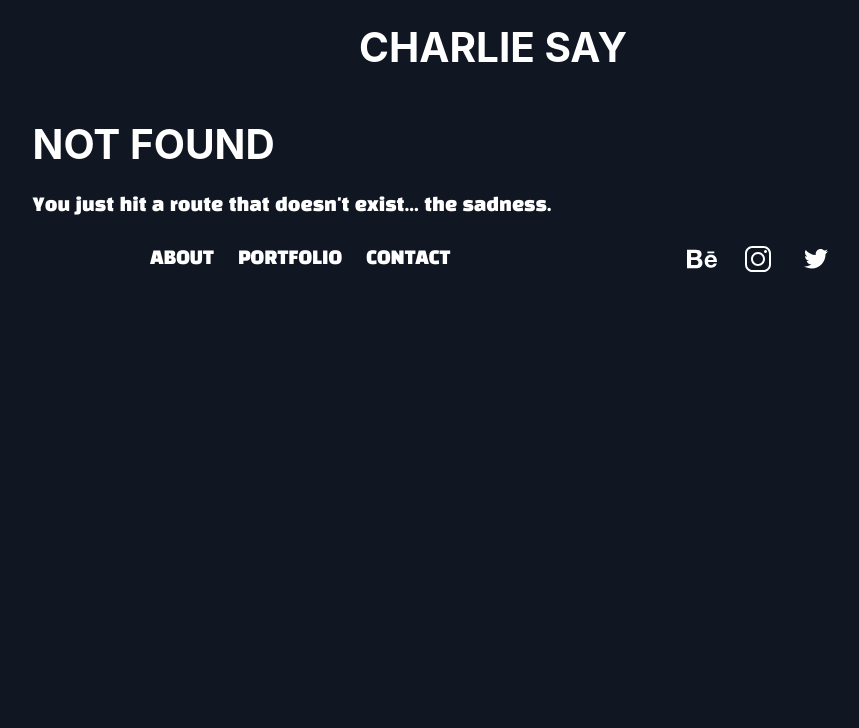
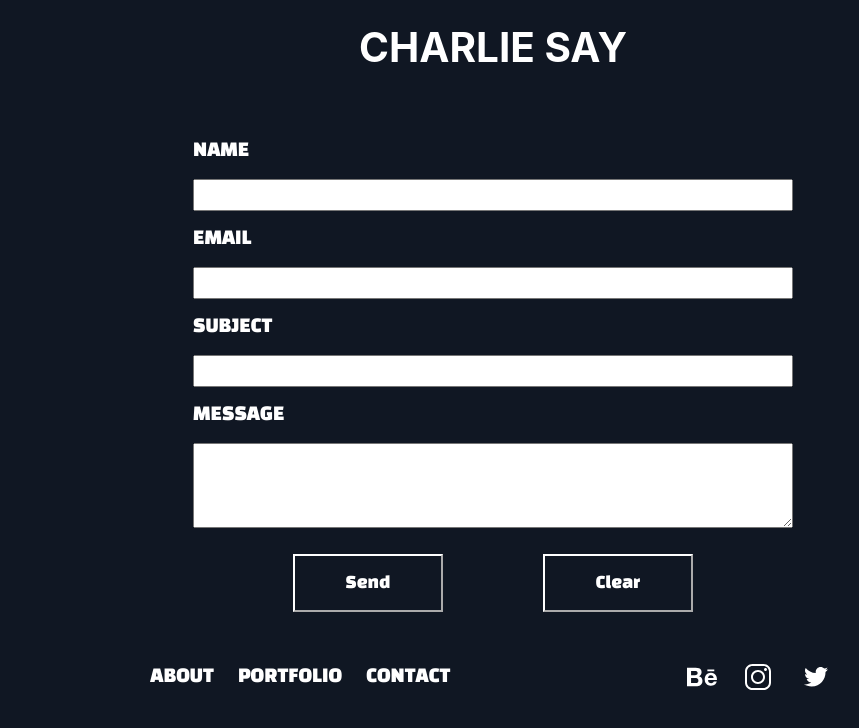
Before and after one commit to CharlieSay/CharliePortfolio, a Gatsby site: page /contact in a window 1280 px wide. Before the commit this address had no page. Shown: the whole page, without its empty margins (147-1006 px from the left). Built offline with nearby package versions, Linux system fonts and the light colour scheme; Gatsby itself is replaced by a stand-in of ours.

Commit message:
Added contact page

```diff
--- a/gatsby-config.js
+++ b/gatsby-config.js
@@ -16,11 +16,11 @@ module.exports = {
       },
       {
         name: 'PORTFOLIO',
-        url: '/portfolio'
+        url: '/'
       },
       {
         name: 'CONTACT',
-        url: '/contact-me'
+        url: '/contact'
       }
     ]
   },
--- a/src/components/layout.js
+++ b/src/components/layout.js
@@ -11,7 +11,7 @@ import { useStaticQuery, graphql } from "gatsby"
 
 import Header from "./header"
 import Footer from "./footer"
-import "./layout.css"
+import "./layout.scss"
 
 const Layout = ({ children }) => {
   const data = useStaticQuery(graphql`
--- a/src/components/layout.css
+++ b/src/components/layout.scss
@@ -6,6 +6,11 @@ html {
   -webkit-text-size-adjust: 100%;
   color: #FFFFFF;
   font-family: "primary";
+}
+.aligner {
+  max-width: 1224px;
+  margin-left: auto;
+  margin-right: auto;
 }
 body {
   margin: 0;
--- /dev/null
+++ b/src/pages/contact.js
@@ -0,0 +1,40 @@
+import React from "react"
+
+import Layout from "../components/layout"
+import SEO from "../components/seo"
+
+import "./contact.scss"
+
+const Contact = () => (
+  <Layout>
+    <SEO title="Contact Me" />
+    <div className="form__container aligner">
+      <form method="post">
+        <label>
+          <p>Name</p>
+          <input type="text" name="name" id="name" />
+        </label>
+        <label>
+          <p>Email</p>
+          <input type="email" name="email" id="email" />
+        </label>
+        <label>
+          <p>Subject</p>
+          <input type="text" name="subject" id="subject" />
+        </label>
+        <label>
+          <p>Message</p>
+          <textarea name="message" id="message" rows="3" />
+        </label>
+        <div className="form__container__buttons">
+          <button type="submit">Send</button>
+          <button type="reset" value="Clear">
+            Clear
+          </button>
+        </div>
+      </form>
+    </div>
+  </Layout>
+)
+
+export default Contact
--- /dev/null
+++ b/src/pages/contact.scss
@@ -0,0 +1,40 @@
+.form__container {
+  display: flex;
+  width: 600px;
+  justify-content: center;
+  color: white;
+
+  form {
+    input {
+      width: 600px;
+      font-family: "Arial";
+    }
+    textarea {
+      width: 600px;
+    }
+    p {
+      margin: 15px;
+      margin-left: 0px;
+      text-transform: uppercase;
+    }
+  }
+  &__buttons {
+    display: flex;
+    justify-content: space-evenly;
+    button {
+      width: 150px;
+      padding-top: 2.5px;
+      margin-top: 20px;
+
+      font-family: "Primary";
+      padding: 14px 28px;
+      font-size: 16px;
+
+      cursor: pointer;
+
+      border-color: white;
+      color: white;
+      background-color: transparent;
+    }
+  }
+}
--- a/src/pages/index.js
+++ b/src/pages/index.js
@@ -14,7 +14,7 @@ const IndexPage = () => (
     <div className="index" style={{ paddingTop: `75px` }}>
       <div className="index__about">
         <div className="index__about__image">
-          <Image src={"profile.png"} style={{ borderRadius: `150px` }} />
+          <Image alt='YOOO THIS IS ME' src={"profile.png"} style={{ borderRadius: `150px` }} />
         </div>
         <div className="index__about__text">
           <div className="index__about__text__hey">
```
Also changed, not shown: src/pages/index.scss (+7 -0 lines).
